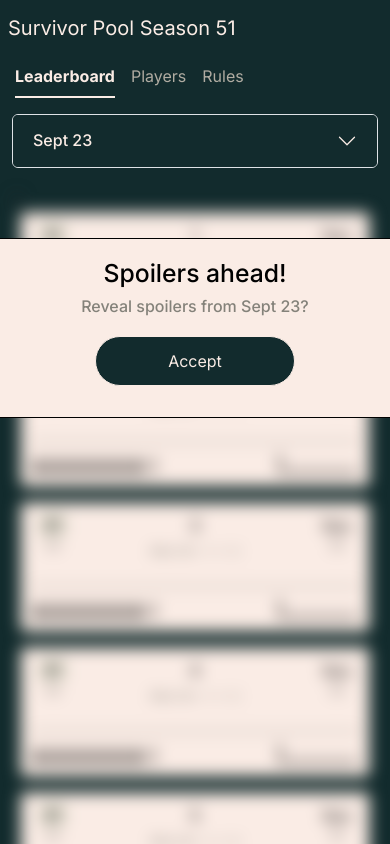
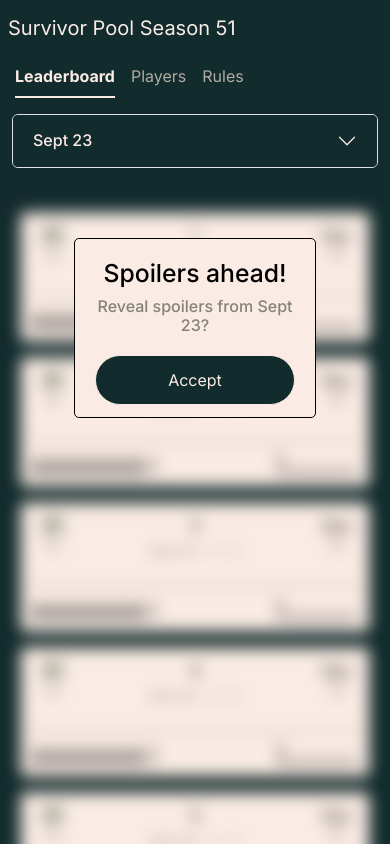
Before and after one commit to mspensieri/survivor-51, a Next.js app: page / in a window 390 px wide. Shown: the top 844 px of the page. Built offline with nearby package versions, Linux system fonts and the light colour scheme.

Commit message:
Fix spoilers on small screens

```diff
--- a/src/app/components/mainView.tsx
+++ b/src/app/components/mainView.tsx
@@ -27,7 +27,7 @@ const styles: Record<string, React.CSSProperties> = {
   spoilerContainer: {
     position: "absolute",
     textAlign: "center",
-    width: "400px",
+    maxWidth: "400px",
     height: "180px",
     padding: "20px",
     color: "var(--component-text-color-primary)",
@@ -252,12 +252,12 @@ export default function MainView(props: {
         >
           <Tab eventKey="leaderboard" title="Leaderboard">
             <ViewWithTimeline>
-                {generateLeaderboardForWeek(selectedWeek)}
+              {generateLeaderboardForWeek(selectedWeek)}
             </ViewWithTimeline>
           </Tab>
           <Tab eventKey="players" title="Players">
             <ViewWithTimeline>
-                {generatePlayerScoresForWeek(selectedWeek)}
+              {generatePlayerScoresForWeek(selectedWeek)}
             </ViewWithTimeline>
           </Tab>
           <Tab eventKey="rules" title="Rules" className="rules">
```
